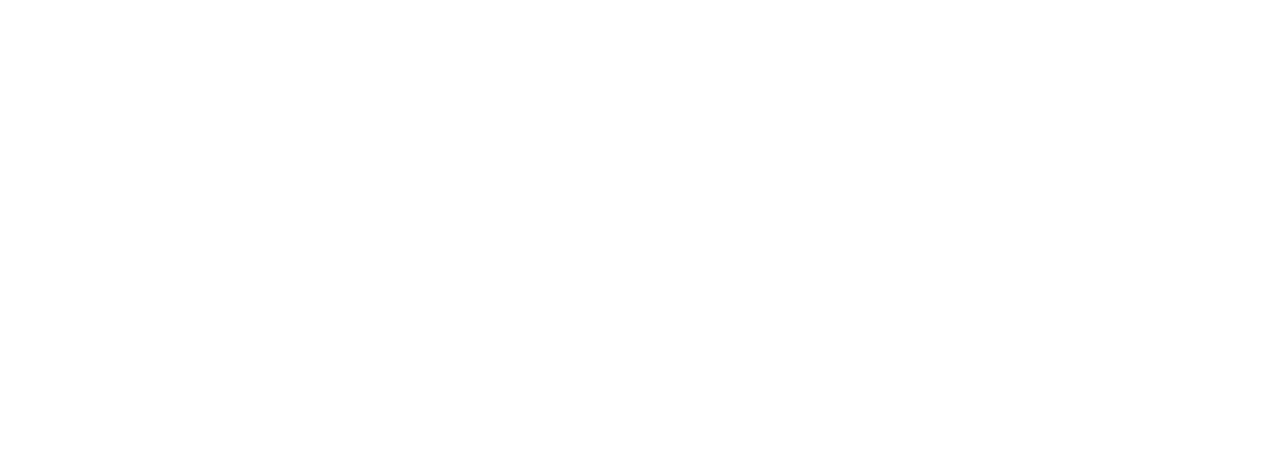
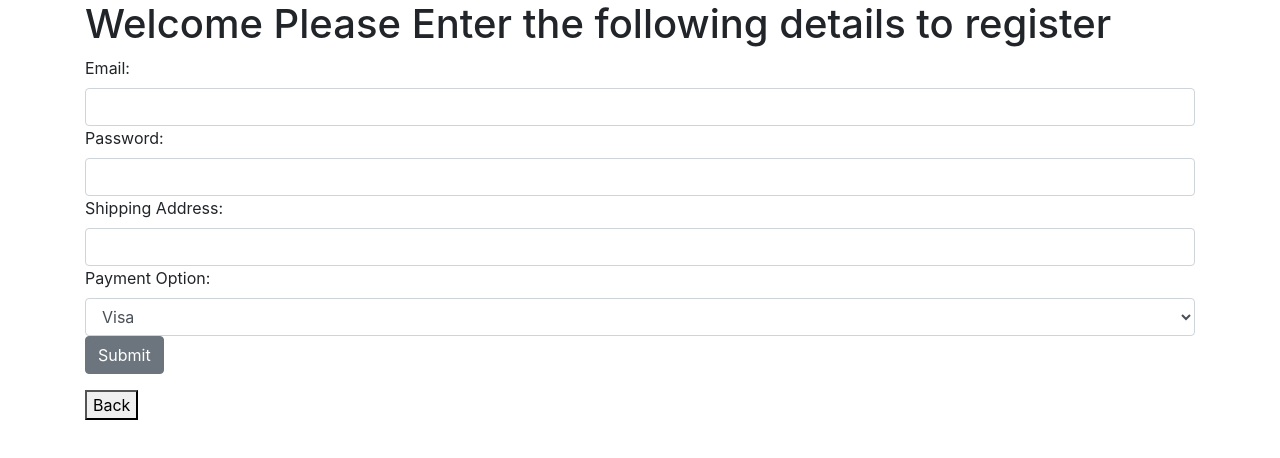
Before and after one commit to Lordjiggyx/SP_4, a React (Create React App) app in the folder Project/client/: page /Register in a window 1280 px wide. Shown: the top 458 px of the page. Built offline with nearby package versions, Linux system fonts and the light colour scheme.

Commit message:
FrontEnd- Login & Registration Pages

```diff
--- a/Project/client/src/Components/Landing.js
+++ b/Project/client/src/Components/Landing.js
@@ -1,10 +1,24 @@
 import React, { Component } from 'react'
+import {
+    BrowserRouter as Router,
+    Route,
+    Link
+  } from "react-router-dom";
+
 
 export class Landing extends Component {
     render() {
         return (
             <div>
-                <h1>Landing</h1>
+                <h1>Welcome to The Health Food Store</h1>
+
+                <Link to= "/Login">
+                    <button>Log In</button>
+                </Link>
+
+                <Link to= "/Register">
+                    <button>Register</button>
+                </Link>
             </div>
         )
     }
--- /dev/null
+++ b/Project/client/src/Components/Login_Register/Login.js
@@ -0,0 +1,24 @@
+import React, { Component } from 'react'
+import {
+    Link
+  } from "react-router-dom";
+
+export class Login extends Component {
+    render() {
+        return (
+            <div>
+                <h1>Log in as one of the following:</h1>
+
+                <Link to = "/aLogin">
+                <button>Admin</button>
+                </Link>
+
+                <Link to = "/cLogin">
+                <button>Customer</button>
+                </Link>
+            </div>
+        )
+    }
+}
+
+export default Login
--- /dev/null
+++ b/Project/client/src/Components/Login_Register/Register.js
@@ -0,0 +1,47 @@
+import React, { Component } from 'react'
+import {Form, FormGroup, Label, Input, Container, Button} from "reactstrap"
+import {
+    BrowserRouter as Router,
+    Link
+  } from "react-router-dom";
+export class Register extends Component {
+    render() {
+        return (
+            <div>
+                <Container>
+                <h1>Welcome Please Enter the following details to register</h1>
+
+                    <FormGroup>
+                        <Label for = "email">Email:</Label>
+                        <Input  type="text" name = "email "id="email"  ></Input>
+
+                        <Label for = "pass">Password:</Label>
+                        <Input  type="password" name = "pass "id="pass"></Input>
+
+                        <Label for = "shipping">Shipping Address:</Label>
+                        <Input  type="text" name = "shipping "id="shipping" ></Input>
+
+                        <Label for = "Pay">Payment Option:</Label>
+                        <Input type="select" name = "pay" id ="pay">
+                            <option>Visa</option>
+                            <option>MasterCard</option>
+                            <option>PayPal</option>
+                        </Input>
+
+
+                    <Button>Submit</Button>
+
+                    </FormGroup>
+
+                    <Link to= "/">
+                    <button>Back</button>
+                    </Link>
+
+                    </Container>
+
+            </div>
+        )
+    }
+}
+
+export default Register
--- /dev/null
+++ b/Project/client/src/Components/Login_Register/alogin.js
@@ -0,0 +1,37 @@
+import React, { Component } from 'react'
+import {Form, FormGroup, Label, Input, Container, Button} from "reactstrap"
+import {
+    BrowserRouter as Router,
+    Route,
+    Link
+  } from "react-router-dom";
+
+export class alogin extends Component {
+    render() {
+        return (
+            <div>
+                <Container>
+                <h1> Enter the following details to Login</h1>
+
+                    <FormGroup>
+                        <Label for = "email">Email:</Label>
+                        <Input  type="text" name = "email "id="email"  ></Input>
+
+                        <Label for = "pass">Password:</Label>
+                        <Input  type="password" name = "pass "id="pass"></Input>
+
+                    <Button>Submit</Button>
+
+                    </FormGroup>
+
+                    <Link to= "/Login">
+                    <button>Back</button>
+                    </Link>
+
+                    </Container>
+            </div>
+        )
+    }
+}
+
+export default alogin
--- /dev/null
+++ b/Project/client/src/Components/Login_Register/cLogin.js
@@ -0,0 +1,37 @@
+import React, { Component } from 'react'
+import {Form, FormGroup, Label, Input, Container, Button} from "reactstrap"
+import {
+    BrowserRouter as Router,
+    Route,
+    Link
+  } from "react-router-dom";
+
+export class cLogin extends Component {
+    render() {
+        return (
+            <div>
+                 <Container>
+                <h1> Enter the following details to Login</h1>
+
+                    <FormGroup>
+                        <Label for = "email">Email:</Label>
+                        <Input  type="text" name = "email "id="email"  ></Input>
+
+                        <Label for = "pass">Password:</Label>
+                        <Input  type="password" name = "pass "id="pass"></Input>
+
+                    <Button>Submit</Button>
+
+                    </FormGroup>
+
+                    <Link to= "/Login">
+                    <button>Back</button>
+                    </Link>
+
+                    </Container>
+            </div>
+        )
+    }
+}
+
+export default cLogin
--- a/Project/client/src/index.js
+++ b/Project/client/src/index.js
@@ -1,8 +1,7 @@
 import React from 'react';
 import ReactDOM from 'react-dom';
-import App from './App';
 import * as serviceWorker from './serviceWorker';
-
+import "../node_modules/bootstrap/dist/css/bootstrap.min.css"
 //Allows for route manipulation
 import {
   BrowserRouter as Router,
@@ -12,12 +11,22 @@
 
 //Components
 import Landing from "../src/Components/Landing"
+import Register from "./Components/Login_Register/Register"
+import Login from './Components/Login_Register/Login';
+import alogin from './Components/Login_Register/alogin';
+import cLogin from './Components/Login_Register/cLogin';
+
 
 
 const routes =(
   <Router>
     <div>
       <Route exact path = "/" component ={Landing}/>
+      <Route path = "/Register" component ={Register}/>
+      <Route path = "/Login" component={Login}/>
+      <Route path = "/aLogin" component={alogin}/>
+      <Route path = "/cLogin" component={cLogin}/>
+
     </div>
   </Router>
 )
```
Also changed, not shown: 2 other files (tests, documents, lock files or other folders).
